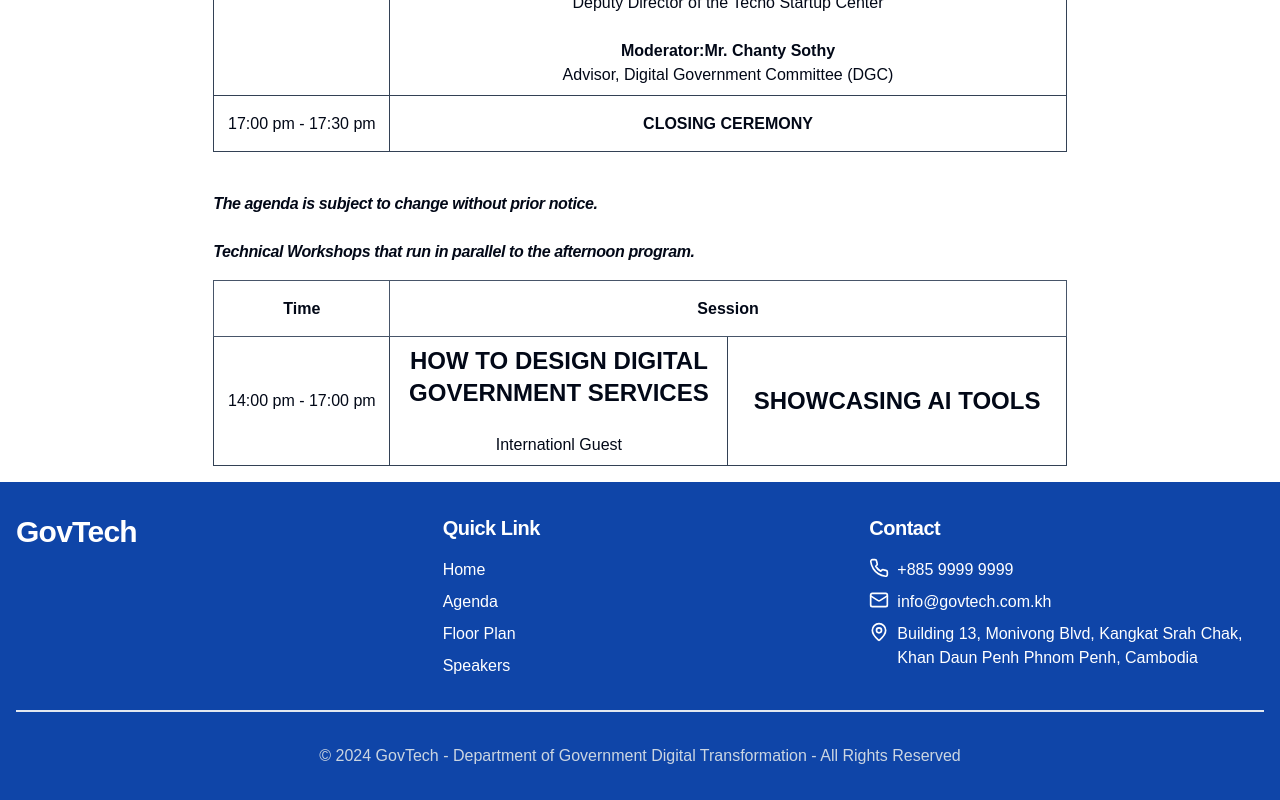
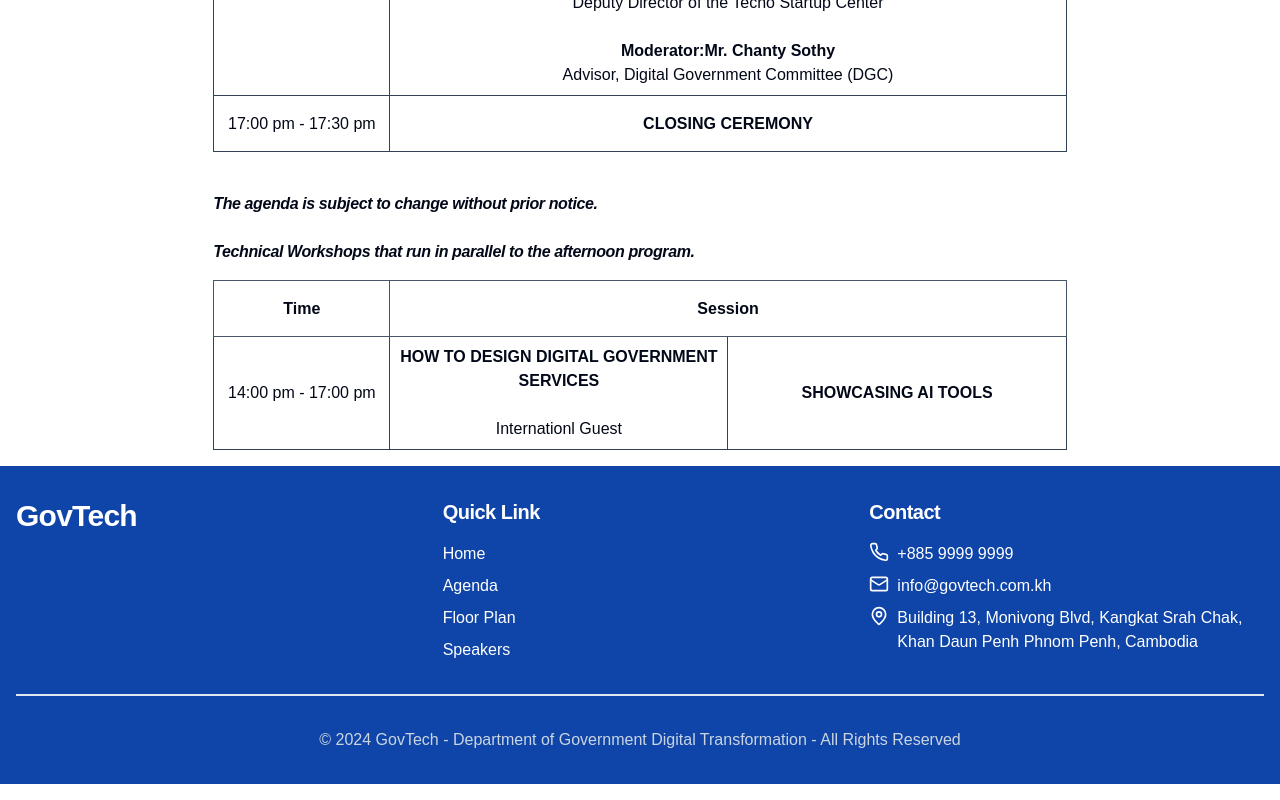
Before and after one commit to MPTCDITR/govtech-website, a Next.js app: page /en/agenda in a window 1280 px wide. Shown: the part 2531-3331 px from the top of the page. Built offline with nearby package versions, Linux system fonts and the light colour scheme; a web font is replaced by a local one.

Commit message:
feat: decrease font size of the second schedule

```diff
--- a/app/[locale]/agenda/page.tsx
+++ b/app/[locale]/agenda/page.tsx
@@ -192,7 +192,7 @@ const scheduleTwo = [
         session: {
             session1: (
                 <>
-                    <p className='text-center font-semibold text-base lg:text-2xl'>
+                    <p className='text-center font-semibold'>
                         HOW TO DESIGN DIGITAL GOVERNMENT SERVICES
                     </p>
                     <br />
@@ -201,7 +201,7 @@ const scheduleTwo = [
             ),
             session2: (
                 <>
-                    <p className='text-center font-semibold text-base lg:text-2xl'>
+                    <p className='text-center font-semibold'>
                         SHOWCASING AI TOOLS
                     </p>
                 </>
```
